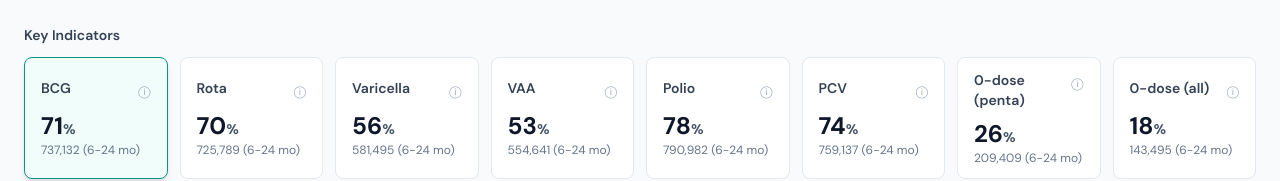
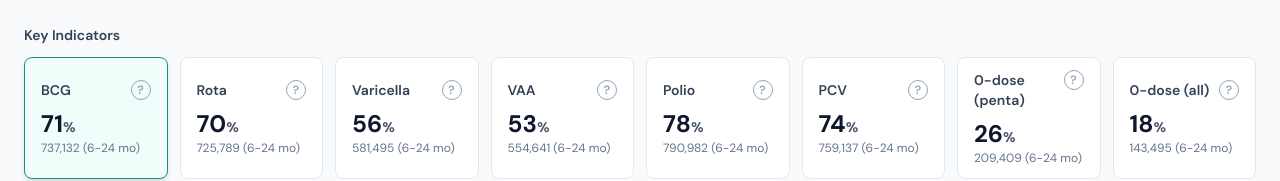
Before and after one commit to yannforget/immureach-dashboard, a React (Vite) app: page / in a window 1280 px wide. Shown: the part 224-405 px from the top of the page. Built offline with nearby package versions, Linux system fonts and the light colour scheme.

Commit message:
Replace Unicode info icon with styled ? button
- Changed ⓘ character to ? for better cross-browser compatibility
- Added circular border styling around the ? icon
- Maintains all tooltip functionality and accessibility
- Fixes character encoding issues on some browsers

```diff
--- a/src/components/IndicatorCard.tsx
+++ b/src/components/IndicatorCard.tsx
@@ -49,11 +49,12 @@ export function IndicatorCard({
               e.stopPropagation()
               setShowTooltip(!showTooltip)
             }}
-            className="ml-1 text-xs text-slate-400 hover:text-slate-600 cursor-pointer inline-block"
+            className="ml-1 text-xs font-semibold text-slate-400 hover:text-slate-600 cursor-pointer inline-block w-5 h-5 rounded-full border border-slate-400 flex items-center justify-center"
             role="button"
             tabIndex={0}
+            title="More information"
           >
-            ⓘ
+            ?
           </div>
           {showTooltip && (
             <div className="absolute right-0 top-5 z-10 w-56 rounded-md bg-slate-900 px-3 py-2 text-xs text-white shadow-lg">
```
